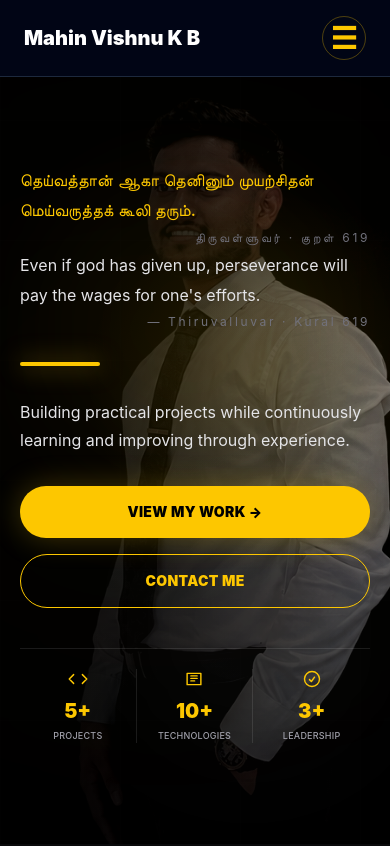
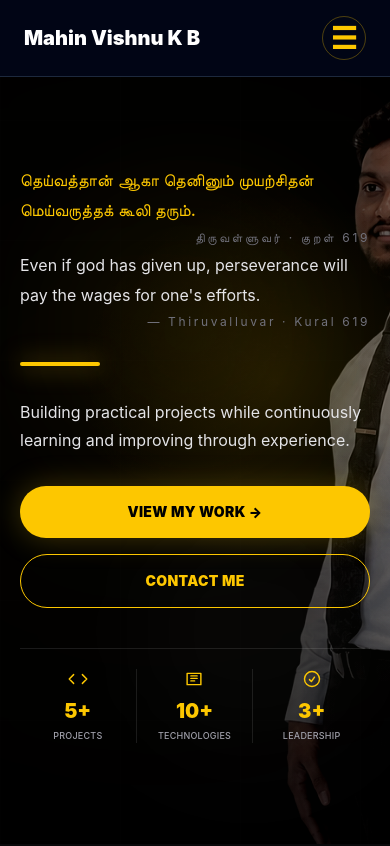
Before and after one commit to mahinvishnukb/portfolio, a React app: page / in a window 390 px wide. Shown: the top 846 px of the page. Built offline with nearby package versions, Linux system fonts and the light colour scheme; the HTML template or start-up script is replaced by a standard one.

Commit message:
Shift hero image right on mobile so face clears text overlay

```diff
--- a/src/components/Hero.jsx
+++ b/src/components/Hero.jsx
@@ -21,7 +21,7 @@ const Hero = () => {
             e.currentTarget.src = fallbackImages[currentIndex];
           }
         }}
-        className="absolute inset-0 h-full w-full translate-x-0 scale-[1.05] object-cover object-[65%_top] opacity-75 brightness-[0.85] contrast-[1.08] saturate-[1.02] sm:translate-x-[18vw] sm:scale-[1.08] sm:opacity-85 md:translate-x-[10vw] md:scale-[1.01] md:opacity-100 md:brightness-[1.18] md:contrast-[1.08] md:saturate-[1.06]"
+        className="absolute inset-0 h-full w-full translate-x-[18vw] scale-[1.05] object-cover object-[50%_top] opacity-75 brightness-[0.85] contrast-[1.08] saturate-[1.02] sm:translate-x-[18vw] sm:scale-[1.08] sm:opacity-85 md:translate-x-[10vw] md:scale-[1.01] md:opacity-100 md:brightness-[1.18] md:contrast-[1.08] md:saturate-[1.06]"
       />
 
       {/* Cinematic Overlays */}
```
